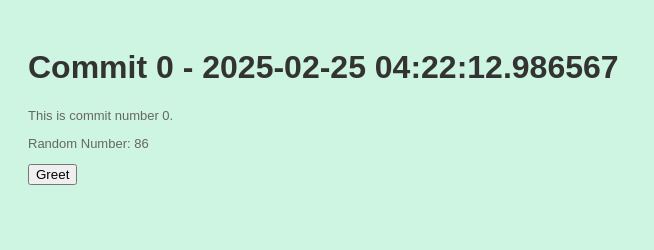
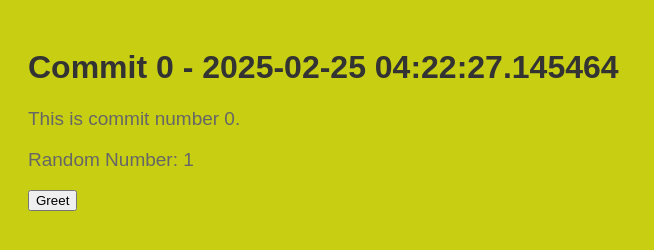
Before and after one commit to broilermares3/myrep-repo-20250225042210, a plain HTML site: page index.html in a window 1280 px wide. Shown: the whole page, without its empty margins (0-654 px from the left). Drawn offline with Linux system fonts and the light colour scheme.

Commit message:
📝 Commit 0 with HTML, CSS, and JS

```diff
--- a/index.html
+++ b/index.html
@@ -2,13 +2,13 @@
     <!DOCTYPE html>
     <html>
     <head>
-        <title>Commit 0 - 2025-02-25 04:22:12.986567</title>
+        <title>Commit 0 - 2025-02-25 04:22:27.145464</title>
         <link rel="stylesheet" href="style.css">
     </head>
     <body>
-        <h1>Commit 0 - 2025-02-25 04:22:12.986567</h1>
+        <h1>Commit 0 - 2025-02-25 04:22:27.145464</h1>
         <p>This is commit number 0.</p>
-        <p>Random Number: 86</p>
+        <p>Random Number: 1</p>
         <button onclick="greet()">Greet</button>
         <script src="script.js"></script>
     </body>
--- a/style.css
+++ b/style.css
@@ -1,7 +1,7 @@
 
     body {
         font-family: Arial, sans-serif;
-        background-color: #cef5e1;
+        background-color: #c8cf13;
         padding: 20px;
     }
     h1 {
@@ -9,5 +9,5 @@
     }
     p {
         color: #666;
-        font-size: 13px;
+        font-size: 19px;
     }
```
